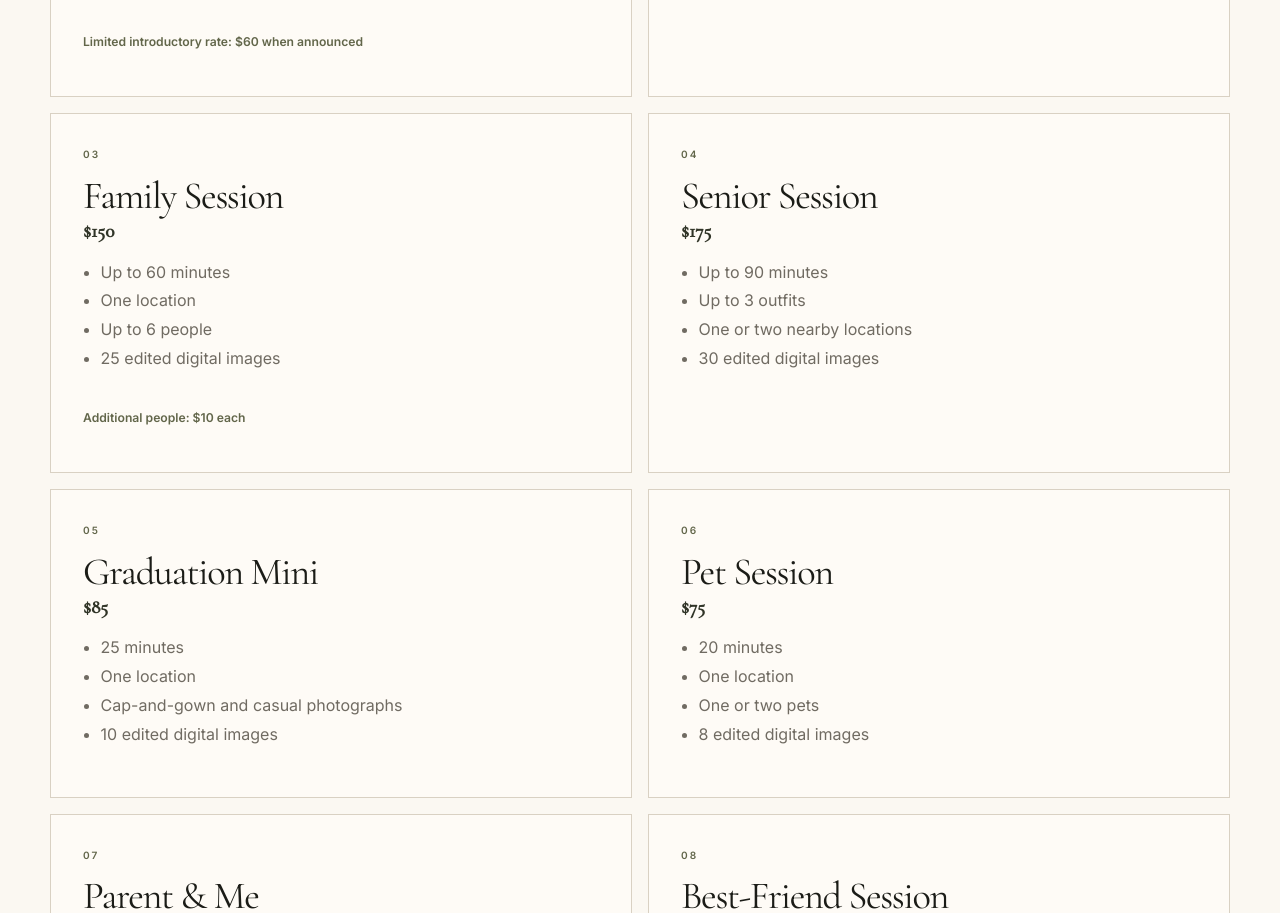
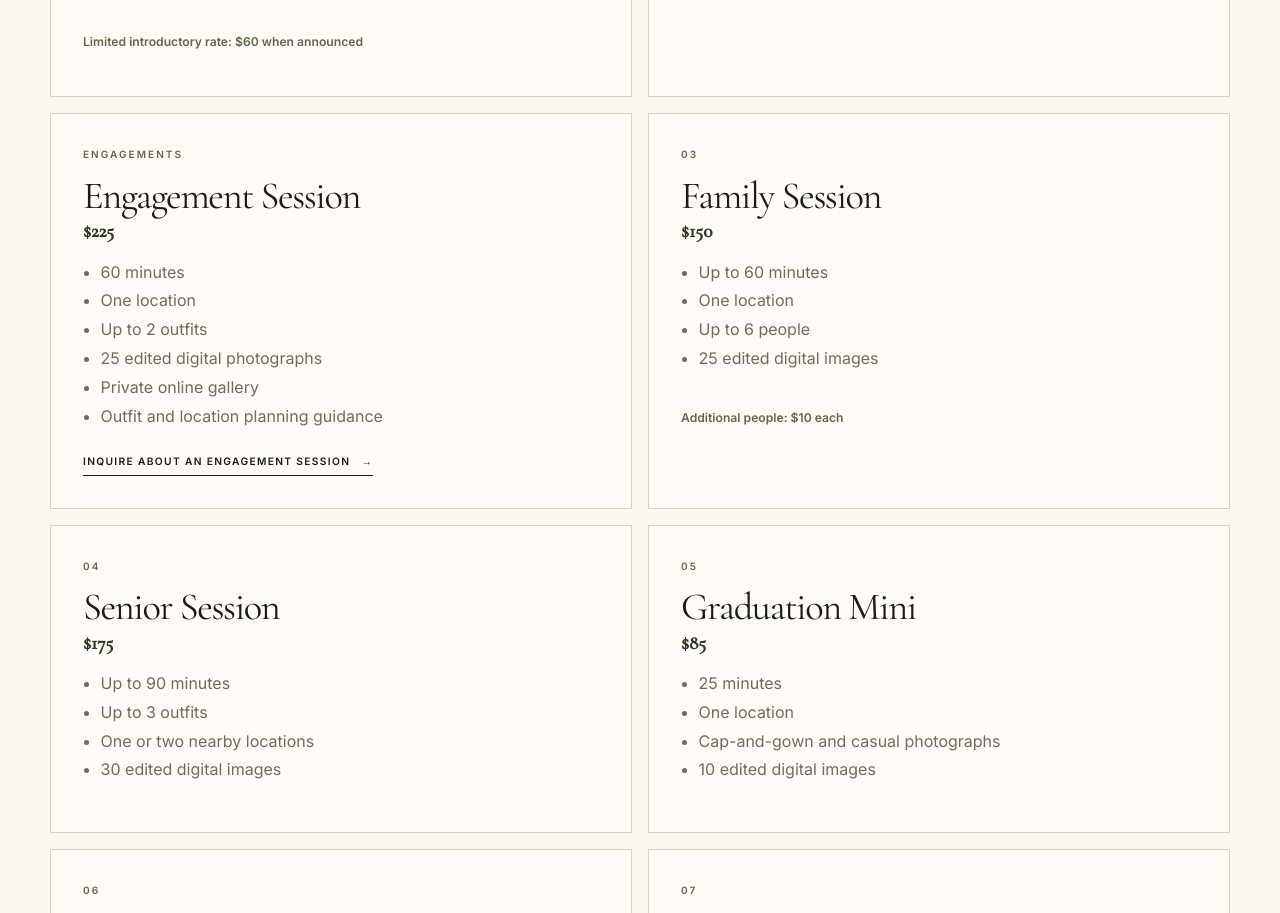
Before and after one commit to DumpsterFireWorks/lxe-photography, a website: page sessions/index.html in a window 1280 px wide. Shown: the part 871-1784 px from the top of the page. Drawn offline with nearby package versions, Linux system fonts and the light colour scheme; a web font is replaced by a local one.

Commit message:
Add engagement session pricing

```diff
--- a/sessions/index.html
+++ b/sessions/index.html
@@ -33,6 +33,7 @@
     <section class="session-page-grid" aria-label="Photography session options">
       <article class="session-page-card"><p class="eyebrow">01</p><h2>Mini Session</h2><p class="price">$75</p><ul><li>20 minutes</li><li>One location</li><li>Up to 5 people</li><li>8 edited digital images</li></ul><p class="price-note">Limited introductory rate: $60 when announced</p></article>
       <article class="session-page-card"><p class="eyebrow">02</p><h2>Portraits &amp; Couples</h2><p class="price">From $125</p><ul><li>45 minutes</li><li>One location</li><li>20 edited digital images</li><li>Up to 2 outfits for portraits</li></ul></article>
+      <article class="session-page-card"><p class="eyebrow">Engagements</p><h2>Engagement Session</h2><p class="price">$225</p><ul><li>60 minutes</li><li>One location</li><li>Up to 2 outfits</li><li>25 edited digital photographs</li><li>Private online gallery</li><li>Outfit and location planning guidance</li></ul><a class="text-link" href="/contact/?session=Engagement%20Session&amp;message=I%20would%20like%20to%20book%20the%20%24225%20Engagement%20Session.%20Please%20send%20me%20your%20available%20dates.">Inquire about an engagement session <span aria-hidden="true">→</span></a></article>
       <article class="session-page-card"><p class="eyebrow">03</p><h2>Family Session</h2><p class="price">$150</p><ul><li>Up to 60 minutes</li><li>One location</li><li>Up to 6 people</li><li>25 edited digital images</li></ul><p class="price-note">Additional people: $10 each</p></article>
       <article class="session-page-card"><p class="eyebrow">04</p><h2>Senior Session</h2><p class="price">$175</p><ul><li>Up to 90 minutes</li><li>Up to 3 outfits</li><li>One or two nearby locations</li><li>30 edited digital images</li></ul></article>
       <article class="session-page-card"><p class="eyebrow">05</p><h2>Graduation Mini</h2><p class="price">$85</p><ul><li>25 minutes</li><li>One location</li><li>Cap-and-gown and casual photographs</li><li>10 edited digital images</li></ul></article>
```
